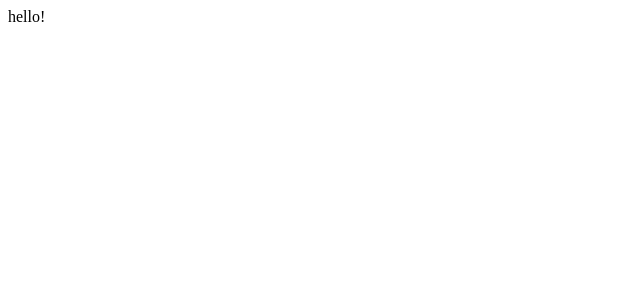
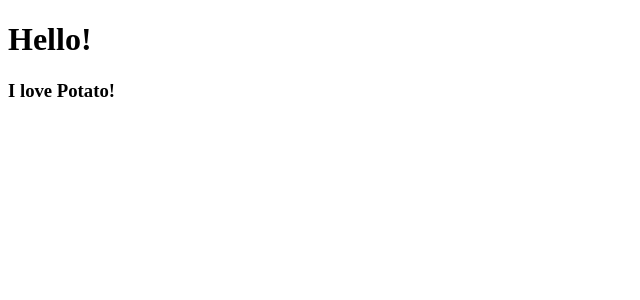
Before and after one commit to slogup-mia/React_MovieApp, a React (Create React App) app in the folder movie_app_2020/: page / in a window 1280 px wide. Shown: the top 300 px of the page, without its empty margins (0-640 px from the left). Built offline with nearby package versions, Linux system fonts and the light colour scheme.

Commit message:
0702 : fin Chapter #2.0 Creating your First React Component

```diff
--- a/movie_app_2020/src/App.js
+++ b/movie_app_2020/src/App.js
@@ -1,9 +1,11 @@
 import React from 'react';
+import Potato  from './potato';
 
 function App() {
   return (
     <div className="App">
-      hello!
+        <h1>Hello!</h1>
+        <Potato />
     </div>
   );
 }
--- a/movie_app_2020/src/index.js
+++ b/movie_app_2020/src/index.js
@@ -2,15 +2,36 @@
 import ReactDOM from 'react-dom';
 import App from './App';
 
-ReactDOM.render(
-  <React.StrictMode>
-    <App />
-  </React.StrictMode>,
-  document.getElementById('root')
+// ReactDOM.render(
+//   <React.StrictMode>
+//     <App />
+//   </React.StrictMode>,
+//   document.getElementById('root'));
+
+// 위는 create react app 했을 때 자동생성되는 index.js 일부코드
+// 아래는 니꼬의 코드
+
+ReactDOM.render(<App />, document.getElementById('root'));
+
 //    index.html 의 id='root'에 렌더링 한다.
     // index.html은 앞으로 빈 상태로 간다.
     // 그리고 컴포넌트 소스코드에서 html을 추가하거나 제거한다.
     // 그것이 react가 빠른 이유!
     // 그것이 react가 만들어내는 Virtual DOM(Document Object Model)
 
-);
+// <App/> 은 컴포넌트가 된다.
+    // 컴포넌트는 데이터를 보여주고
+    // HTML을 반환하는 함수이다. => App.js function App(){return }에서 직관적으로 확인할 수 있다.
+    // render( <App/>, .. 은 리액트 문법! 컴포넌트를 사용하여 HTML처럼 사용하기 위한.
+    // JS와 HTML의 조합은 jsx라고 부른다 . = 리액트에서만 볼수있는(니꼬피셜) 개념
+
+// 컴포넌트를 만드는 방법은?
+    // src에 `potato.js` 생성
+    // 이제 potato.js 컴포넌트로 넘어가서 확인후 돌아오자.
+
+// 생성된 potato.js를 가져오기 위해 아래와 같이 임포트 하면?
+    // import Potato from './potato';
+    // ReactDOM.render(<App/><Potato/>, document.getElementById('root'));
+    // 안된다!
+    // 리액트 application이 하나의 컴포넌트, 바로 오직 <App/>만을 렌더링 해야 하기 때문에
+    // 내가 생성한 컴포넌트는 App.js로 가서 렌더링하자.
--- /dev/null
+++ b/movie_app_2020/src/potato.js
@@ -0,0 +1,12 @@
+import React from "react";
+// 모든 컴포넌트에는 리액트가 임포트 되어야한다.
+
+function Potato() {
+    return <h3> I love Potato! </h3>;
+}
+
+export default Potato;
+
+
+// 위의 코드가 컴포넌트 기본 틀
+// function 으로 만들어지는 컴포넌트이다.
```
Also changed, not shown: 1 other file (tests, documents, lock files or other folders).
